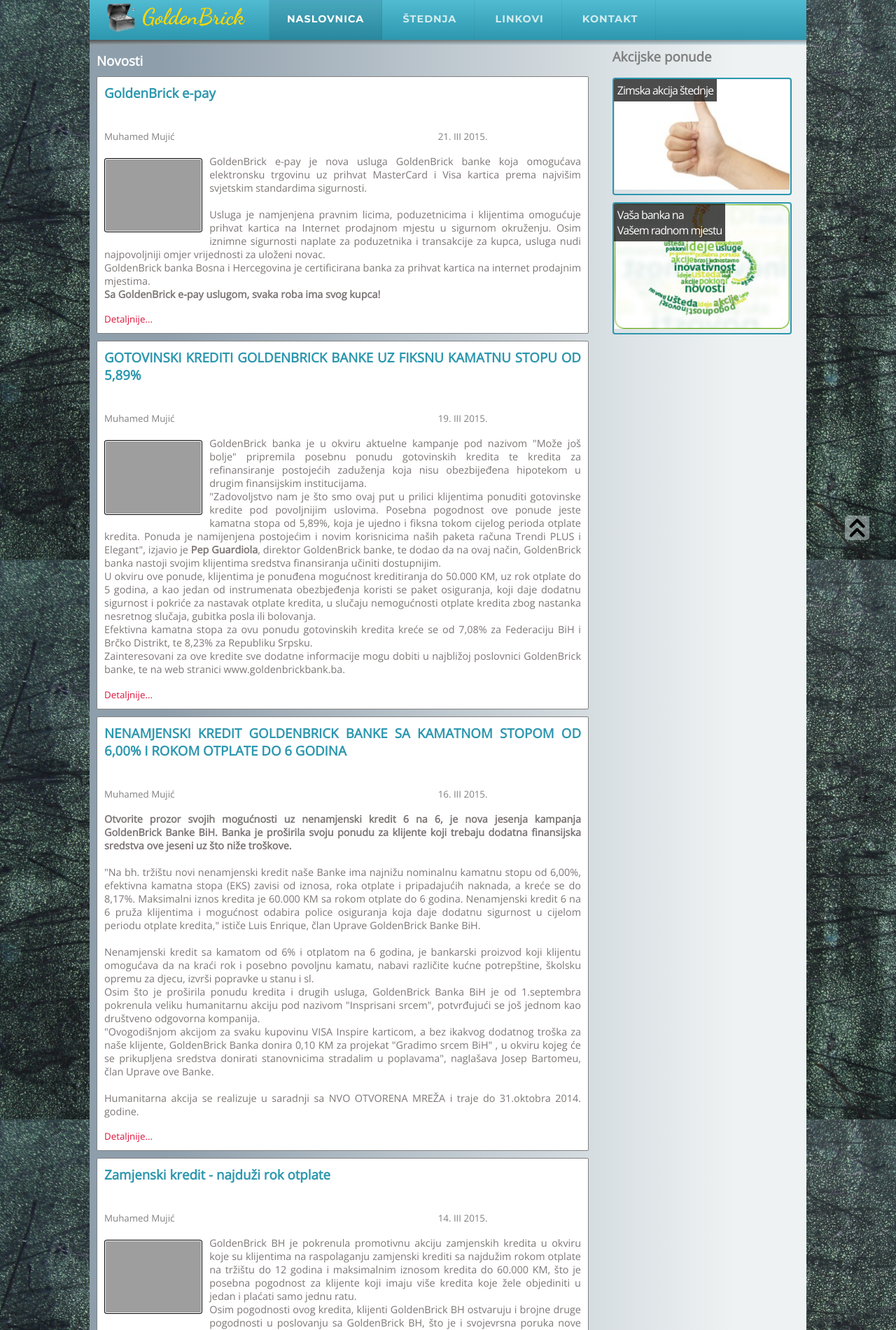
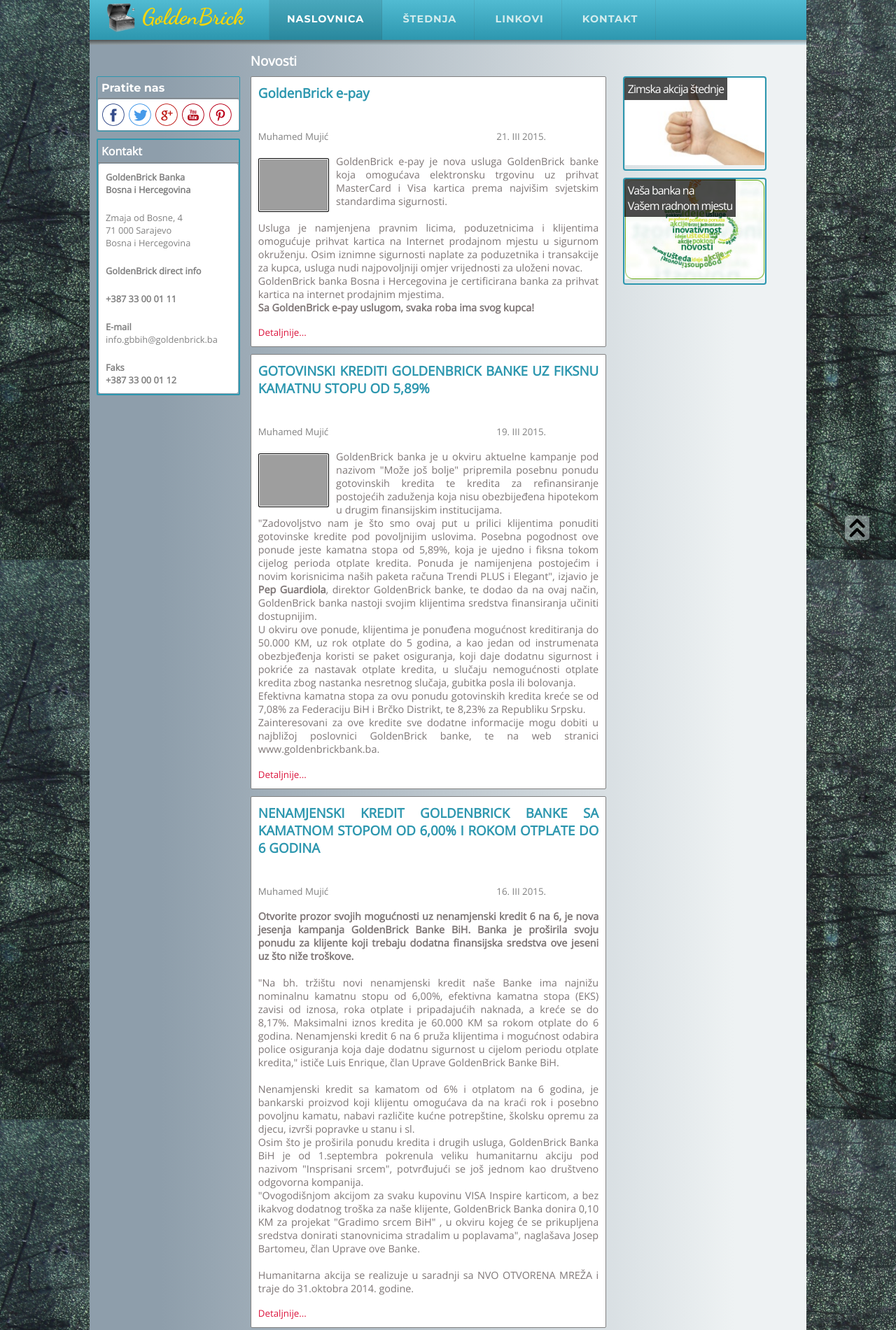
Before and after one commit to WebTehnologijeETF/BankaGoldenBrick, a PHP site: page /naslovnica.html in a window 1280 px wide. Shown: the top 1901 px of the page at 70% size. Run offline with PHP 8.4, Linux system fonts and the light colour scheme; grey boxes are pictures that could not be loaded.

Commit message:
Izmjena naslovnice
Dodavanje left sidebar-a

```diff
--- a/naslovnica.html
+++ b/naslovnica.html
@@ -28,6 +28,39 @@
 			</div>
             <div class="sjena"></div>
 			<div class="sadrzaj">
+                <div class="lijevo">
+                    <div class="social_feed">
+                        <h4>Pratite nas</h4>
+                        <div class="social_feed_content">
+                            <a href="http://facebook.com" target="_blank"><img src="static/images/facebook.png" alt="facebook"></a>
+                            <a href="http://twitter.com" target="_blank"><img src="static/images/twitter.png" alt="twitter"></a>
+                            <a href="http://plus.google.com" target="_blank"><img src="static/images/google+.png" alt="google plus"></a>
+                            <a href="http://youtube.com" target="_blank"><img src="static/images/youtube.png" alt="youtube"></a>
+                            <a href="http://pinterest.com" target="_blank"><img src="static/images/pinterest.png" alt="pinterest"></a>
+                        </div>
+                    </div>
+                    <div class="kontakt_feed">
+                        <h4>Kontakt</h4>
+                        <div class="feed_content">
+                            <p><b>GoldenBrick Banka</b></p>
+                            <p><b>Bosna i Hercegovina</b></p>
+                            <br>
+                            <p>Zmaja od Bosne, 4</p>
+                            <p>71 000 Sarajevo</p>
+                            <p>Bosna i Hercegovina</p>
+                            <br>
+                            <p><b>GoldenBrick direct info</b></p>
+                            <br>
+                            <p><b>+387 33 00 01 11</b></p>
+                            <br>
+                            <p><b>E-mail</b></p>
+                            <p>info.gbbih@goldenbrick.ba</p>
+                            <br>
+                            <p><b>Faks</b></p>
+                            <p><b>+387 33 00 01 12</b></p>
+                        </div>
+                    </div>
+                </div>
                 <div class="centar">
                 <div class="uvod_centar"><h3>Novosti</h3></div>
 				<div class="clanak">
@@ -127,9 +160,6 @@
 				</div>
 			</div>
             <div class="desno">
-                <div class="uvod_desno">
-                    <h3>Akcijske ponude</h3>
-                </div>
                 <div class="feed">
                     <img class="img_feed" src="static/images/feed1.jpg" alt="feed image 1">
                     <p class="img_p"><span>Zimska akcija štednje</span></p>
--- a/static/css/stil.css
+++ b/static/css/stil.css
@@ -161,8 +161,8 @@
 }
 .desno {
     float: left;
-    width: 25%;
-    margin: -25px 0 0 0;
+    width: 20%;
+    margin: 35px 0 0 0;
     padding: 10px;
 }
 .desno > .uvod_desno {
@@ -194,9 +194,37 @@
     background: rgba(0, 0, 0, 0.7);
     padding: 5px;
 }
+.lijevo {
+    width: 20%;
+    float: left;
+    padding: 45px 5px 5px 10px;
+}
+.social_feed > .social_feed_content > a > img {
+    width: 34px;
+}
+.social_feed {
+    border: 1px solid #2d97af;
+    margin-bottom: 10px;
+    padding: 1px;
+    border-radius: 2px;
+}
+.social_feed > h4 {
+    font-family: 'Montserrat' , sans-serif;
+    margin: 0;
+    padding: 5px;
+    color: white;
+    border-bottom: 1px solid grey;
+}
+.social_feed > .social_feed_content {
+    background-color: white;
+    margin-top: 1px;
+    padding: 5px 5px 0 5px;
+    border-radius: 2px;
+}
 .centar {
+    display: inline-block;
     float: left;
-    width: 70%;
+    width: 50%;
     margin: 0;
     padding: 10px;
 }
@@ -431,7 +459,7 @@
 .kontakt > label#upozorenje {
     margin-bottom: 10px;
 }
-.kontakt_desno > .kontakt_feed > h4 {
+.kontakt_feed > h4 {
     color: white;
     border-bottom: 1px solid grey;
     margin: 0;
@@ -439,13 +467,13 @@
     margin-bottom: 1px;
 }
 
-div.sadrzaj > div.kontakt_desno >div.kontakt_feed > .feed_content > p {
+div.kontakt_feed > .feed_content > p {
     font-size: 80%;
     margin: 0;
     padding: 0;
     color: grey;
 }
-.kontakt_desno > .kontakt_feed {
+.kontakt_feed {
     border: 2px solid #2d97af;
     border-radius: 2px;
     padding: 0;
```
Also changed, not shown: static/images/facebook.png (added), static/images/google+.png (added), static/images/instagram.png (added), static/images/pinterest.png (added), static/images/twitter.png (added), static/images/youtube.png (added).
